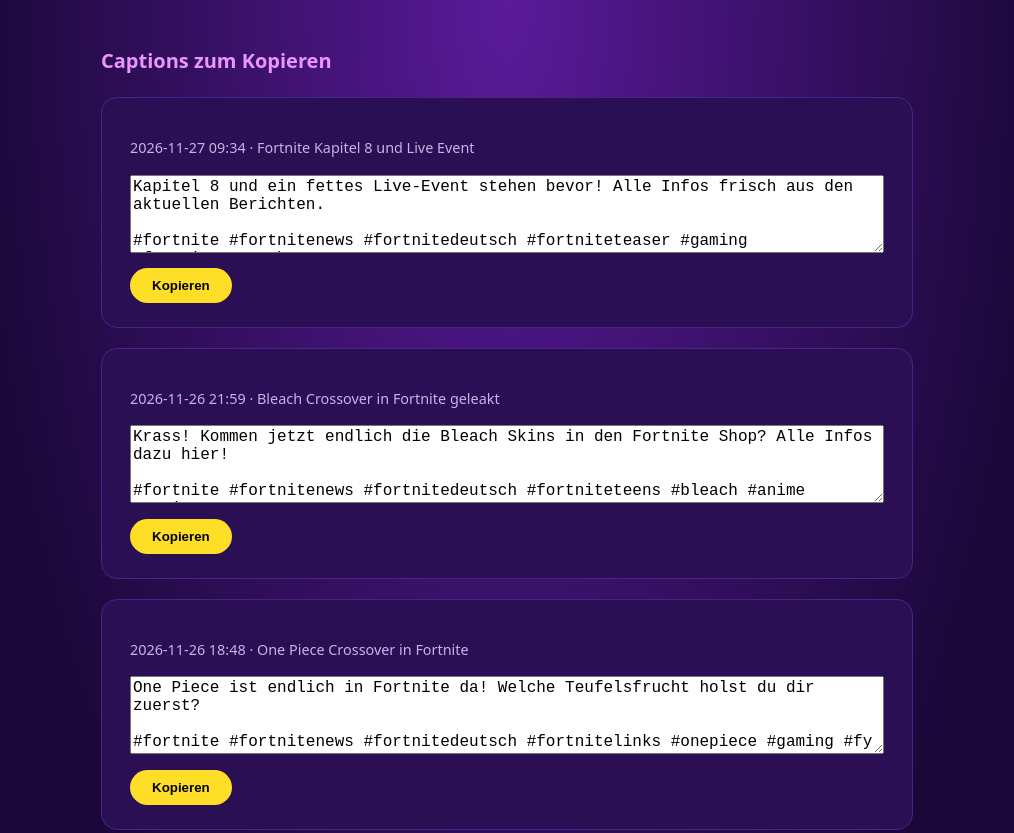
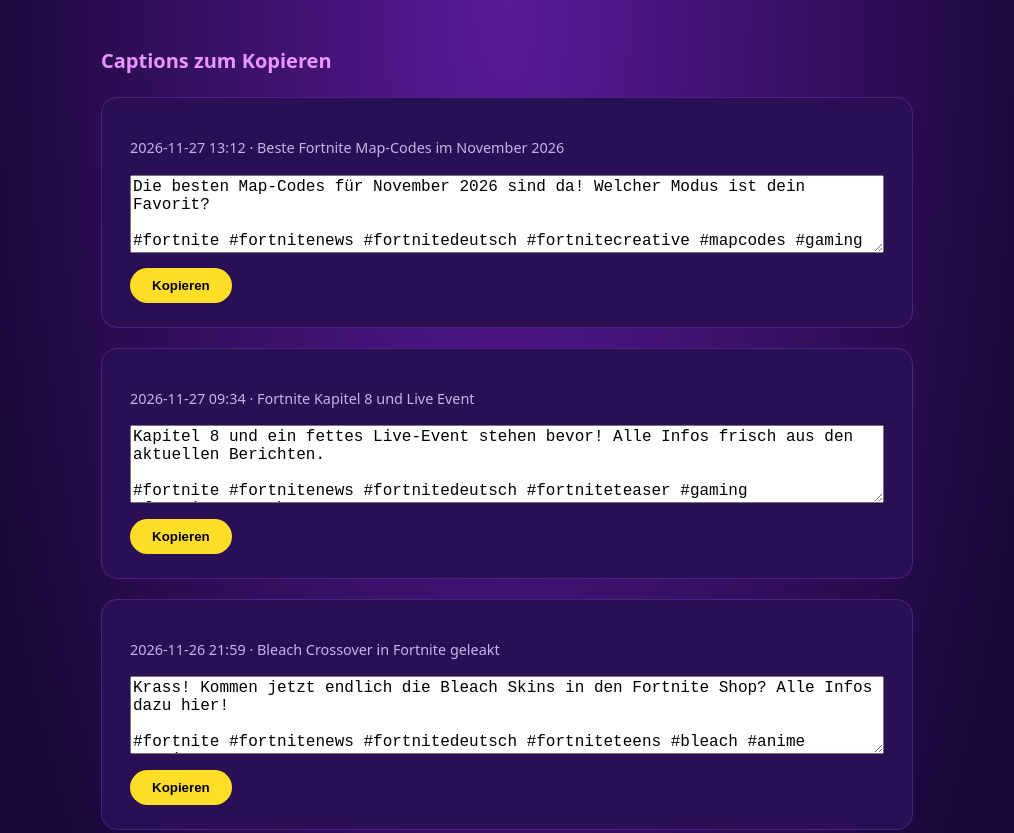
Before and after one commit to FactAtlas/llamaleaks, a plain HTML site: page captions.html in a window 1280 px wide. Shown: the top 833 px of the page, without its empty margins (133-1147 px from the left). Drawn offline with Linux system fonts and the light colour scheme.

Commit message:
captions

```diff
--- a/captions.html
+++ b/captions.html
@@ -1,7 +1,12 @@
 <!doctype html><html lang="de"><head><meta charset="utf-8"><meta name="viewport" content="width=device-width, initial-scale=1">
 <meta name="robots" content="noindex"><title>Captions – Llama Leaks</title><link rel="stylesheet" href="style.css">
 <style>.btn{background:#ffde28;border:0;border-radius:999px;padding:10px 22px;font-weight:800;margin-top:8px}</style></head>
-<body><main><h2>Captions zum Kopieren</h2><div class="card"><p class="muted">2026-11-27 09:34 · Fortnite Kapitel 8 und Live Event</p>
+<body><main><h2>Captions zum Kopieren</h2><div class="card"><p class="muted">2026-11-27 13:12 · Beste Fortnite Map-Codes im November 2026</p>
+<textarea readonly rows="4" style="width:100%;font-size:1rem">Die besten Map-Codes für November 2026 sind da! Welcher Modus ist dein Favorit?
+
+#fortnite #fortnitenews #fortnitedeutsch #fortnitecreative #mapcodes #gaming
+🎮 Gameplay: Fox - No Copyright Gameplay</textarea>
+<button class="btn" onclick="navigator.clipboard.writeText(this.previousElementSibling.value);this.textContent='Kopiert ✓'">Kopieren</button></div><div class="card"><p class="muted">2026-11-27 09:34 · Fortnite Kapitel 8 und Live Event</p>
 <textarea readonly rows="4" style="width:100%;font-size:1rem">Kapitel 8 und ein fettes Live-Event stehen bevor! Alle Infos frisch aus den aktuellen Berichten.
 
 #fortnite #fortnitenews #fortnitedeutsch #fortniteteaser #gaming #fortnitegeruechte
```
